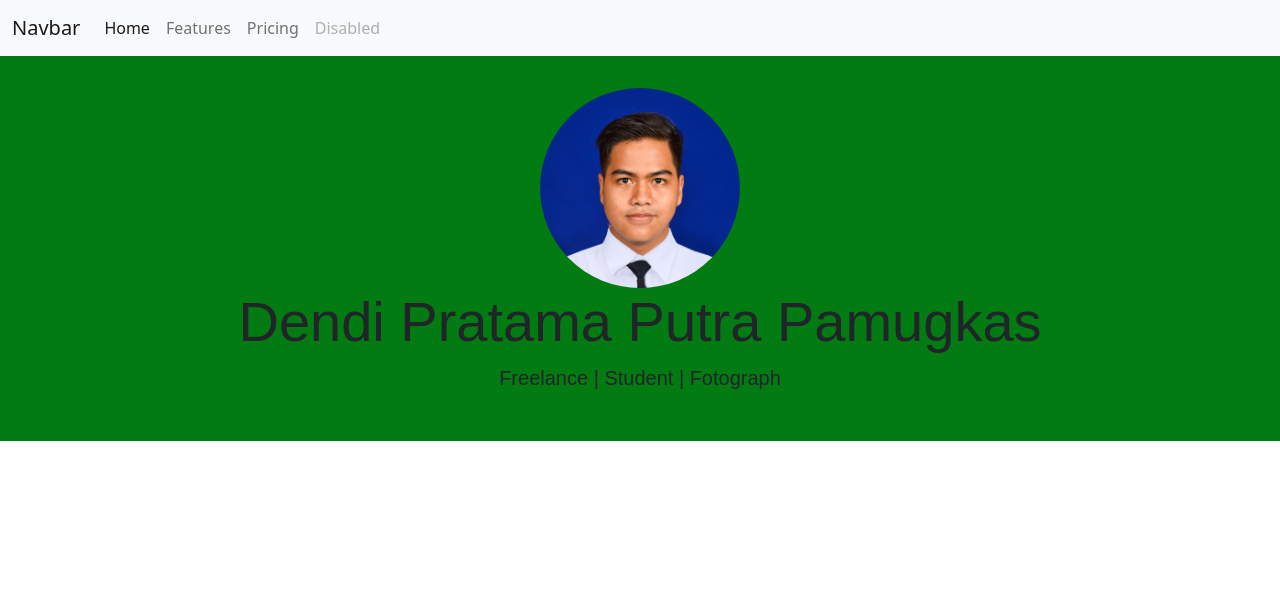
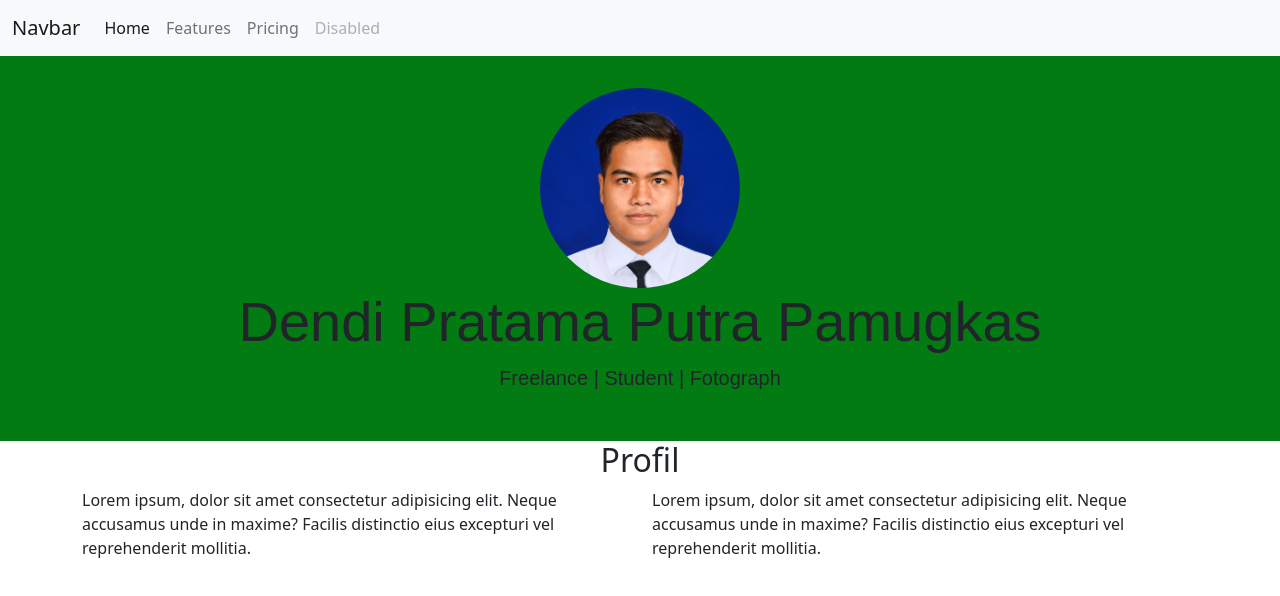
Before and after one commit to dendipratamaputrapamungkas/latihan, a plain HTML site: page index.html in a window 1280 px wide. Drawn offline with nearby package versions, Linux system fonts and the light colour scheme.

Commit message:
menambah profil

```diff
--- a/index.html
+++ b/index.html
@@ -43,6 +43,19 @@
     </div>
 
     <!--Profil pribadi-->
+    <section id="Profil">
+        <div class="container">
+            <h2 class="text-center">Profil</h2>
+            <div class="row justify-content-center">
+                <div class="col ">
+                    <p>Lorem ipsum, dolor sit amet consectetur adipisicing elit. Neque accusamus unde in maxime? Facilis distinctio eius excepturi vel reprehenderit mollitia.</p>
+                </div>
+                <div class="col">
+                    <p>Lorem ipsum, dolor sit amet consectetur adipisicing elit. Neque accusamus unde in maxime? Facilis distinctio eius excepturi vel reprehenderit mollitia.</p>
+                </div>
+            </div>
+        </div>
+    </section>
 
     <!--Produk & Jasa-->
 
```
